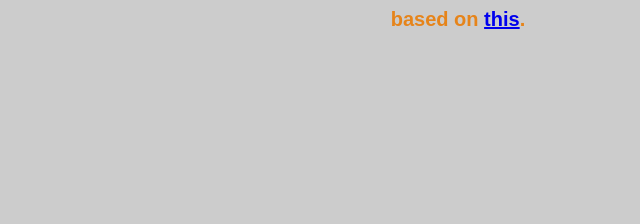
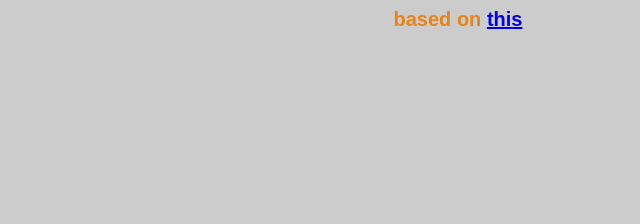
Before and after one commit to lavertym/engineering-weekly, a plain HTML site: page index.html in a window 1280 px wide. Shown: the top 224 px of the page, 182-822 px from the left. Drawn offline with Linux system fonts and the light colour scheme.

Commit message:
Update index.html

```diff
--- a/index.html
+++ b/index.html
@@ -76,6 +76,6 @@
 <body>
   <h1 class="jen">HI JEN!</h1>
   <img class="whiskers" src="whiskers.jpg" width="200px"/>
-  <p class="blink">based on <a href="https://treetown.slack.com/archives/nom-nom-nom/p1462994211000075">this</a>.</p>
+  <p class="blink">based on <a href="https://treetown.slack.com/archives/nom-nom-nom/p1462994211000075">this</a></p>
 </body>
 </html>
```
